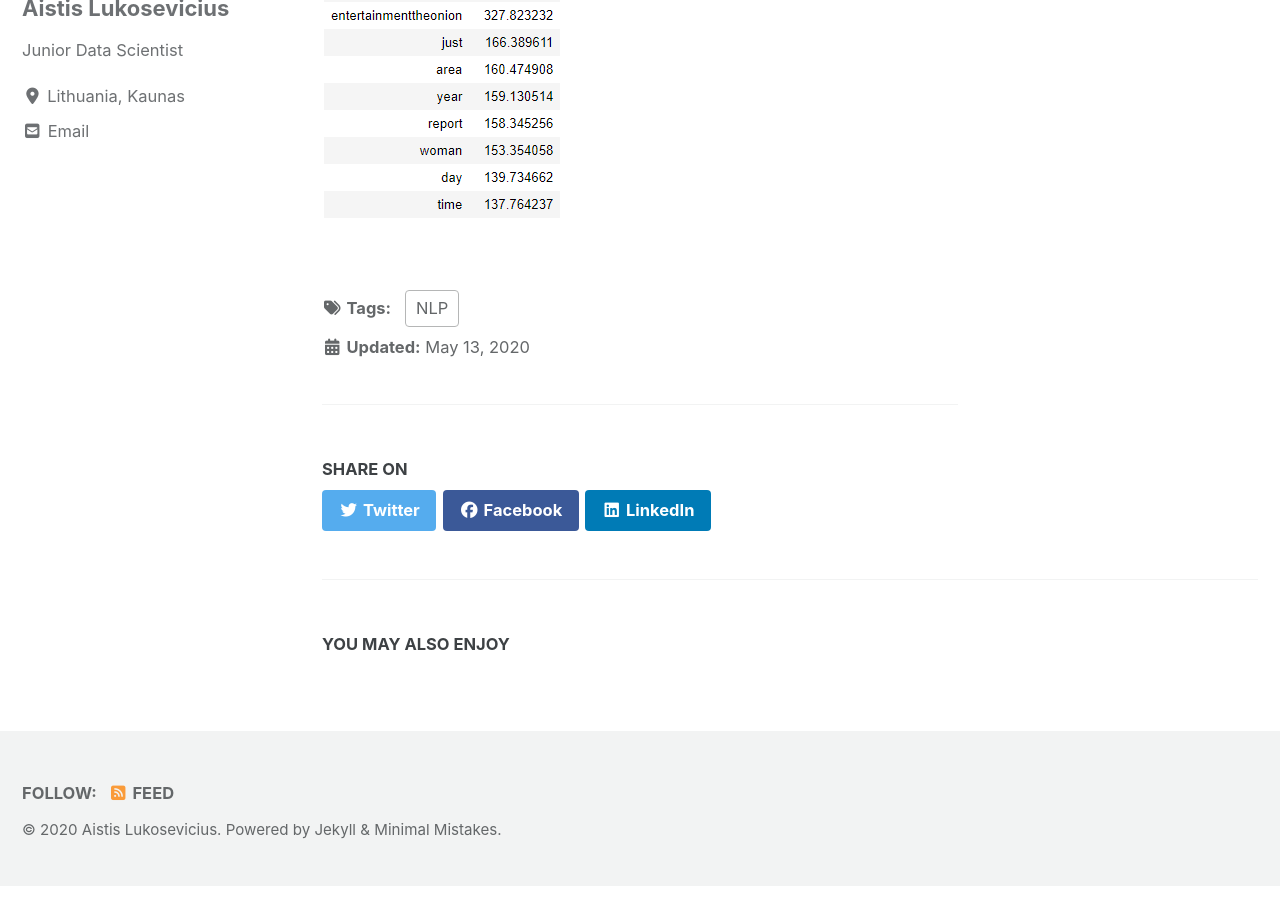
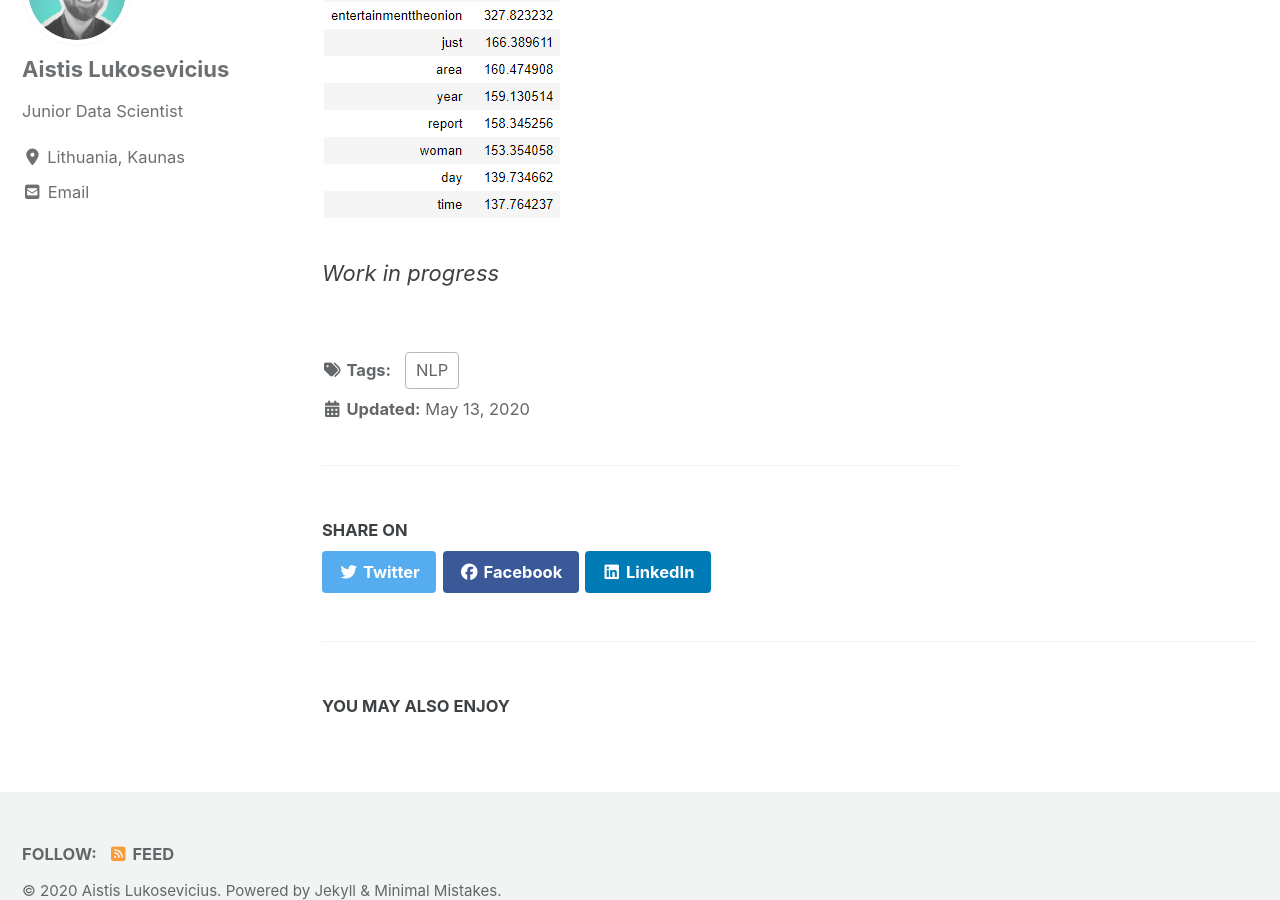
Before and after one commit to Aistisl/Aistisl.github.io, a Jekyll site: the page built from _posts/2020-05-13-Sarcasm.md, in a window 1280 px wide and 900 px high, scrolled down 7502 px. Built offline with Jekyll 4.4.1, drawn with Linux system fonts in a browser that asks for light colours; cached includes are drawn as plain includes; nearby versions of some CDN libraries.

Commit message:
first post update

````diff
--- a/_posts/2020-05-13-Sarcasm.md
+++ b/_posts/2020-05-13-Sarcasm.md
@@ -162,3 +162,6 @@
 ```
 
 <img src="/images/bigwords.PNG" alt="">
+
+
+*Work in progress*
````
